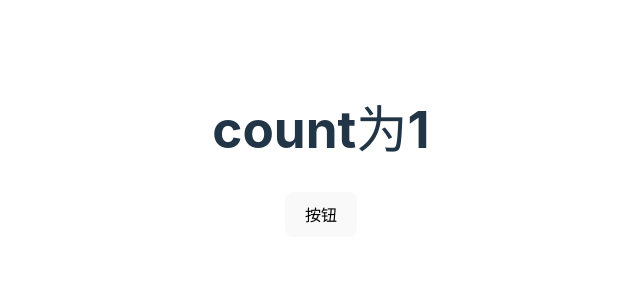
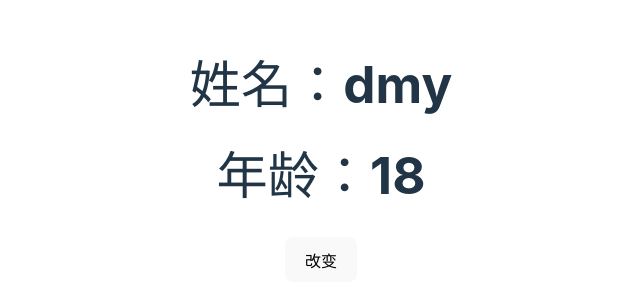
Before and after one commit to CodeWhatD/codeWhat-react, a React (Vite) app: page / in a window 1280 px wide. Shown: the part 248-556 px from the top of the page, without its empty margins (319-959 px from the left). Built offline with nearby package versions, Linux system fonts and the light colour scheme.

Commit message:
feat: use useImmer hook finish update object

```diff
--- a/src/App.tsx
+++ b/src/App.tsx
@@ -1,7 +1,7 @@
 import "./App.css";
-import { SnapshotState } from "./pages/snapshotState";
+import { Immer } from "./pages/Immer";
 function App() {
-  return <SnapshotState />;
+  return <Immer />;
 }
 
 export default App;
--- /dev/null
+++ b/src/pages/Immer/index.tsx
@@ -0,0 +1,25 @@
+import { useImmer } from "use-immer";
+
+export const Immer = () => {
+  const [state, setImmerState] = useImmer({
+    name: "dmy",
+    age: 18,
+  });
+
+  return (
+    <>
+        <h1>姓名：{state.name}</h1>
+        <h1>年龄：{state.age}</h1>
+      <button
+        onClick={() => {
+          setImmerState((draft) => {
+            draft.name = "更改后的dmy";
+            draft.age = 19;
+          });
+        }}
+      >
+        改变
+      </button>
+    </>
+  );
+};
```
